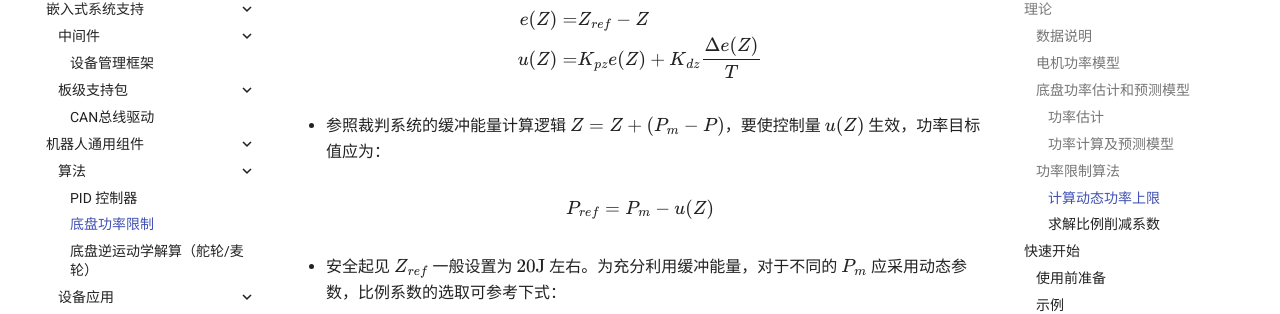
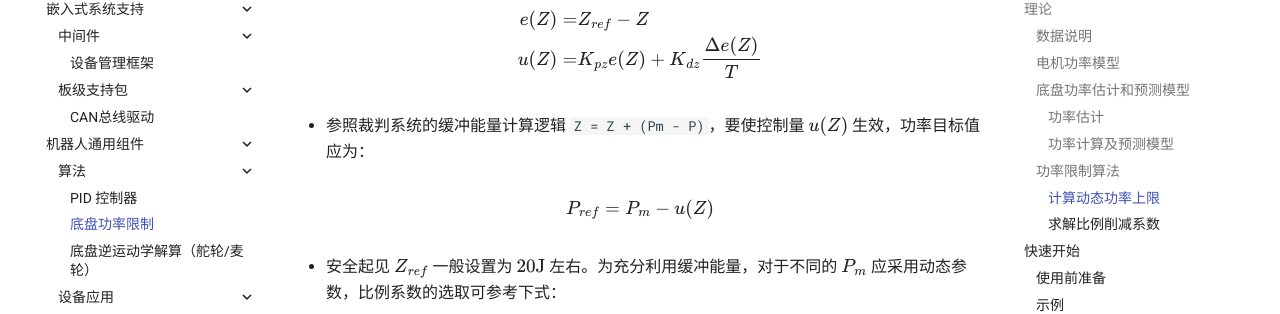
Before and after one commit to ZJU-HelloWorld/Wiki, an MkDocs documentation site: the page built from docs/组件说明/机器人通用组件/算法/底盘功率限制.md, in a window 1280 px wide and 900 px high, scrolled down 5263 px. Shown: the part 147-461 px from the top of the window. Built offline with MkDocs 1.6.1 and Material for MkDocs 9.7.7, drawn with Linux system fonts in a browser that asks for light colours; comment, search, counter and statistics services are not loaded.

```diff
--- a/docs/组件说明/机器人通用组件/算法/底盘功率限制.md
+++ b/docs/组件说明/机器人通用组件/算法/底盘功率限制.md
@@ -140,7 +140,7 @@ u(Z)=&K_{pz}e(Z)+K_{dz}{\Delta e(Z)\over T}
 \end{align}
 $$
 
-* 参照裁判系统的缓冲能量计算逻辑 $Z=Z+(P_m-P)$，要使控制量 $u(Z)$ 生效，功率目标值应为：
+* 参照裁判系统的缓冲能量计算逻辑 `Z = Z + (Pm - P)`，要使控制量 $u(Z)$ 生效，功率目标值应为：
 
 $$
 P_{ref}=P_m-u(Z)
```
